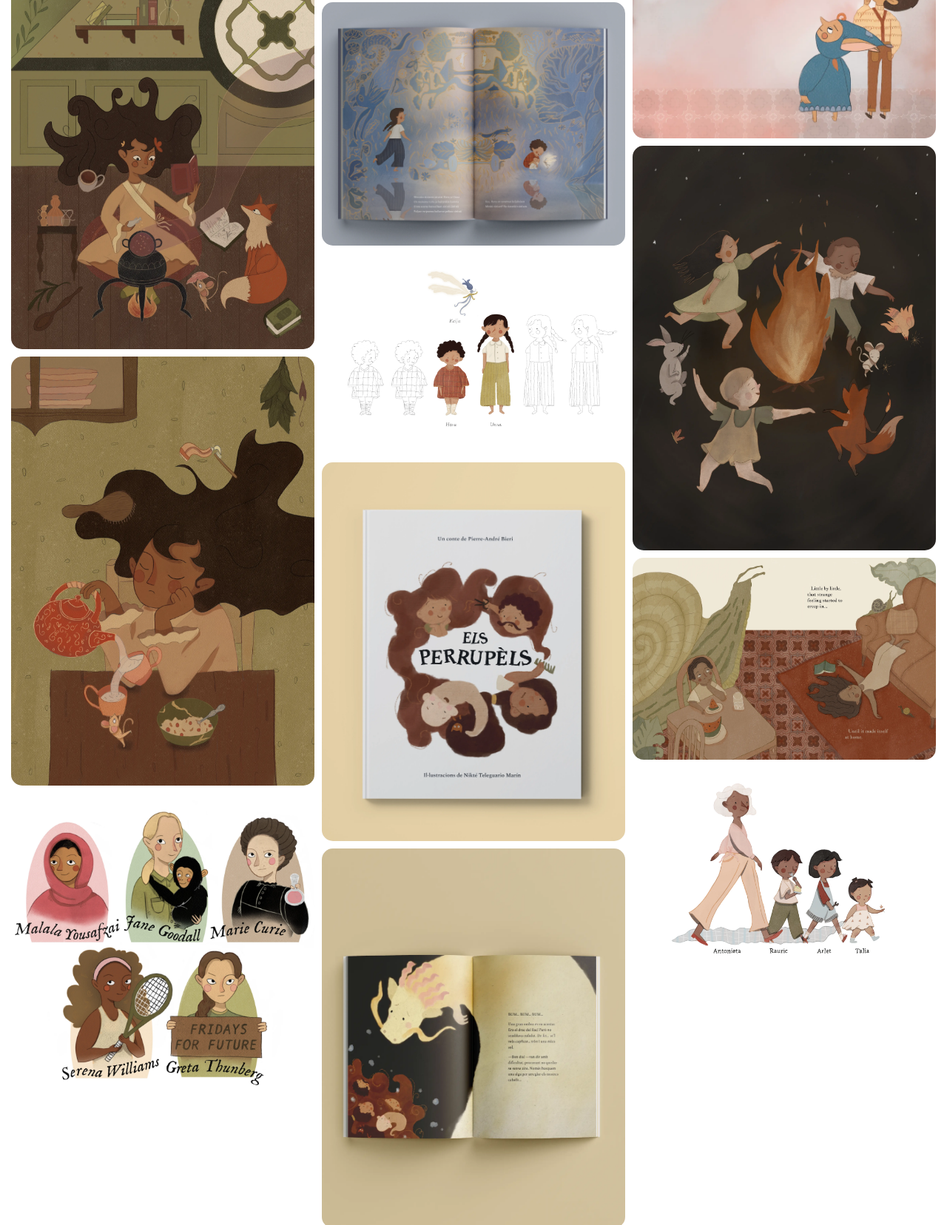
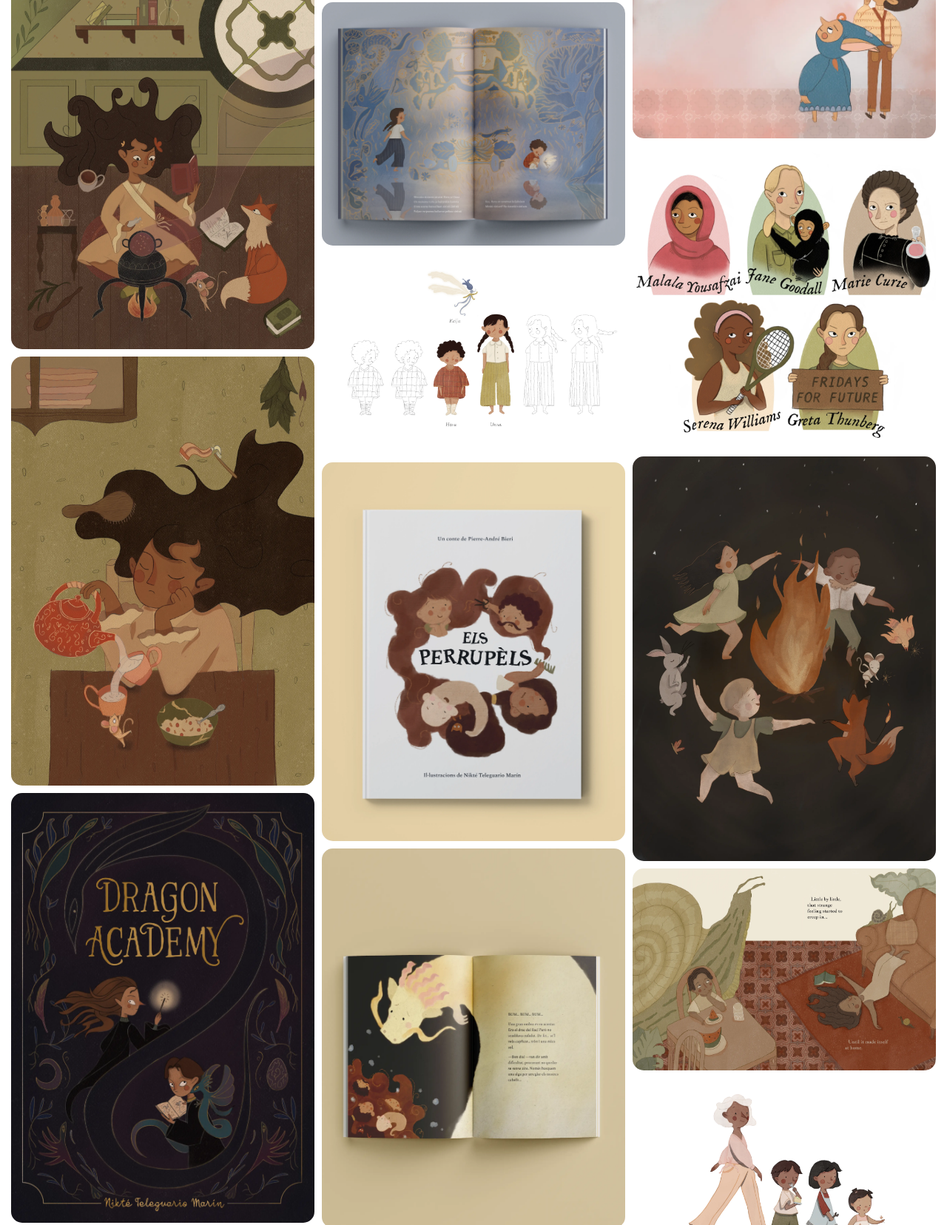
Before and after one commit to niktelemar/luonik-illustration, a plain HTML site: page color.html in a window 1280 px wide. Shown: the part 1515-3171 px from the top of the page at 74% size. Drawn offline with Linux system fonts and the light colour scheme.

Commit message:
dragon academy cover color

```diff
--- a/color.html
+++ b/color.html
@@ -80,8 +80,10 @@
       </div>
 
       <div class="project">
-        <img class="illustration" src="Illustrations/influencial women.webp" style="aspect-ratio: 1/1;">
+        <img class="illustration" src="Illustrations/dragon academy-cover.webp" style="aspect-ratio: 1749/2481;">
       </div>
+
+
 
     </section>
 
@@ -135,6 +137,9 @@
         <img class="illustration" src="Illustrations/mapless places-mist_1.webp" style="aspect-ratio: 1749x2481;">
       </div>
 
+      <div class="project">
+        <img class="illustration" src="Illustrations/influencial women.webp" style="aspect-ratio: 1/1;">
+      </div>
 
       <div class="project">
         <img class="illustration" src="Illustrations/solstice.webp" style="aspect-ratio: 3/4;">
```
